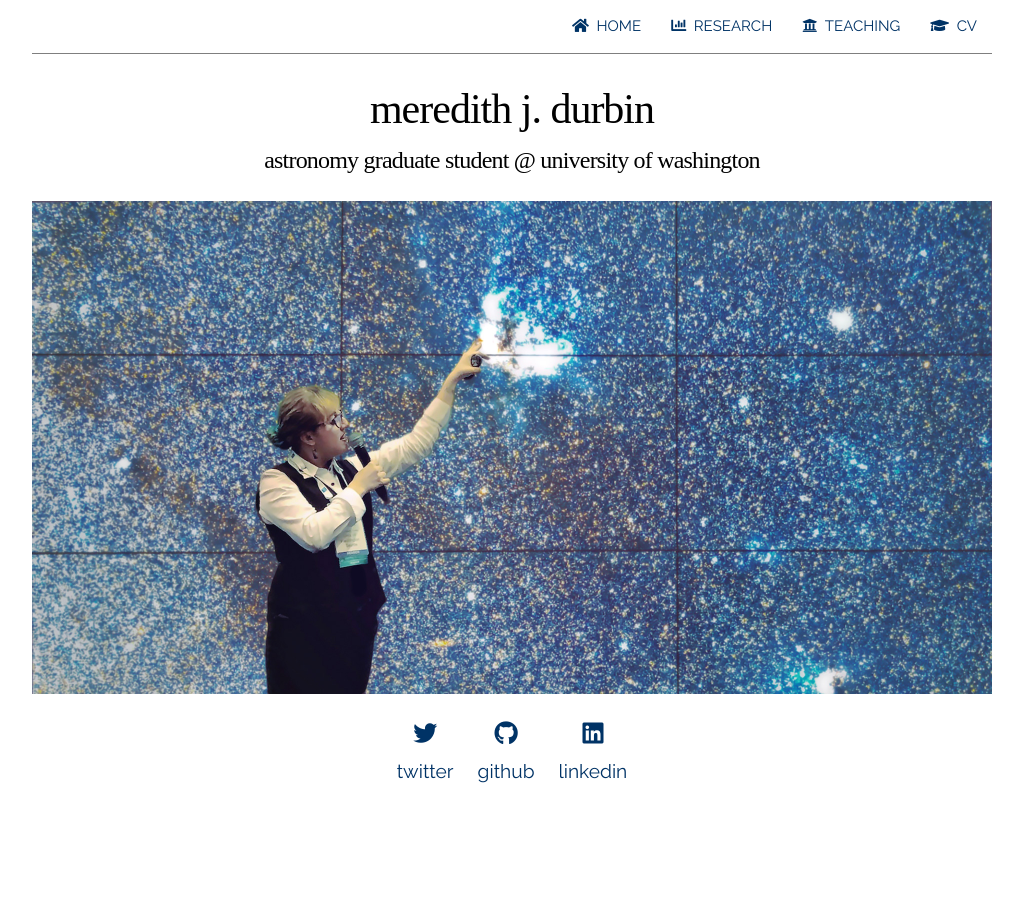
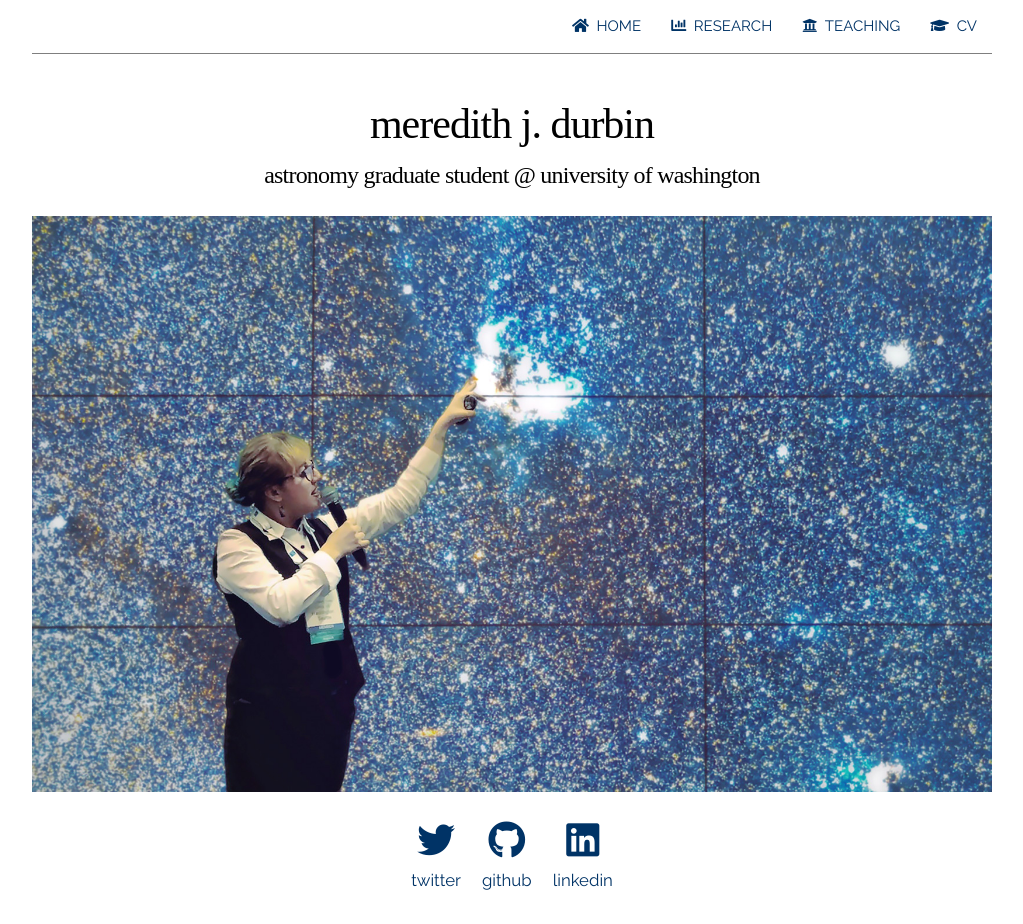
Before and after one commit to meredith-durbin/meredith-durbin, a Jekyll site: the page built from index.html, in a window 1280 px wide. Shown: the whole page, without its empty margins (128-1151 px from the left). Built offline with Jekyll 4.4.1, drawn with Linux system fonts in a browser that asks for light colours; nearby versions of some CDN libraries; some web fonts are replaced; before the commit the page ends 900 px from its top, so only the background shows below that.

Commit message:
i hate css

```diff
--- a/_layouts/home.html
+++ b/_layouts/home.html
@@ -2,6 +2,8 @@
 layout: base
 ---
 
+<div class="row">
+  <div class="twelve columns">
     <nav role="navigation">
       <label for="show-menu" class="show-menu"><i class="fas fa-bars" aria-hidden="true"></i>&nbsp;&nbsp;Menu</label>
       <input type="checkbox" id="show-menu" role="button">
@@ -10,9 +12,9 @@
         <li><a href="/research"><i class="fas fa-chart-bar" aria-hidden="true"></i>&nbsp;&nbsp;Research</a></li>
         <li><a href="/teaching"><i class="fas fa-university" aria-hidden="true"></i>&nbsp;&nbsp;Teaching</a></li>
         <li><a href="/cv"><i class="fas fa-graduation-cap" aria-hidden="true"></i>&nbsp;&nbsp;CV</a></li>
-    <!-- <li><a href="/contact"><i class="fas fa-envelope" aria-hidden="true"></i>&nbsp;&nbsp;Contact</a></li> -->
-    <!-- <li><a href="/about"><i class="fa fa-user" aria-hidden="true"></i>&nbsp;&nbsp;About</a></li> -->
       </ul>
     </nav>
+  </div>
+</div>
 
   {{ content }}
--- a/css/custom.css
+++ b/css/custom.css
@@ -1,6 +1,9 @@
+html {
+  overflow-y: scroll;
+}
 html, body {
   width:100%;
-  height: 100%;
+  min-height: 100%;
 }
 b {
   font-weight:700;
@@ -12,8 +15,6 @@
   text-align:center;
 }
 nav {
-  position:relative;
-  top:0;
   width:100%;
   z-index:1000;
   margin:0;
@@ -51,12 +52,12 @@
   padding-left: 1em;
   text-indent: -1em;
 }
-i.fas, i.far {
+i.fas, i.far, i.fab {
   margin:0;
   padding:0;
 }
 div.contact {
-  font-size:1.6em;
+  font-size:140%;
   text-align:center;
   display: -webkit-box;      /* OLD - iOS 6-, Safari 3.1-6 */
   display: -moz-box;         /* OLD - Firefox 19- (buggy but mostly works) */
@@ -69,6 +70,9 @@
 div.contact a {
   text-decoration:none;
   margin:0 0.5em;
+}
+div.contact i {
+  font-size:180%;
 }
 .small {
   font-size:80%;
@@ -91,11 +95,9 @@
   text-align: center;
   font-style: italic;
 }
-
 .figure img {
   outline:1px solid #222;
 }
-
 @media (min-width:550px) {
   .figure.u-pull-right {
     padding-left:1em;
@@ -104,45 +106,52 @@
     padding-right:1em;
   }
 }
-
-/*Create a horizontal list with spacing*/
 #menu li {
   display:inline-block;
   float: right;
   margin:0;
 }
-
-/*Style for menu links*/
 #menu li a {
   display:inline-block;
   text-decoration: none;
   text-align: center;
   margin:1em;
 }
-
-/*Style 'show menu' label button and hide it by default*/
 .show-menu {
   text-align: right;
-  padding: 10px 0;
+  padding: 1em 0;
   margin:0;
   margin-right:20px;
   display: none;
   text-transform:uppercase;
 }
-
-/*Hide checkbox*/
 input#show-menu{
     display: none;
 }
 
-img {
-  max-width:100%;
+.profile-img {
+  overflow:hidden;
+  width:100%;
+  height:0;
+  background: url("/img/me/hyperwall.jpg") no-repeat;
+  margin-bottom:1em;
+  background-size: cover;
 }
-
-/*Responsive Styles*/
-
-@media (max-width : 549px){
-  /*Make dropdown links appear inline*/
+@media (max-width : 749px) {
+  .profile-img {
+    height:350px;
+    padding-bottom:0;
+    background-position:33% 0%;
+  }
+}@media (min-width : 750px) {
+  .profile-img {
+    max-width:960px;
+    padding-bottom:60%;
+    margin-bottom:1em;
+    background-position:bottom center;
+  }
+}
+@media (max-width : 749px){
   nav {
     display:block;
   }
@@ -150,24 +159,21 @@
     display: none;
     width:100%;
   }
-  /*Create vertical spacing*/
   #menu li {
-    border-top:1px solid #000;
+    border-top:1px solid rgba(0,0,0,0.5);
   }
-  /*Make all menu links full width*/
+  #menu li:last-child {
+    border-bottom:1px solid rgba(0,0,0,0.5);
+    margin-bottom:-1rem;
+  }
   #menu li, #menu li a {
     width: 100%;
     background:#fff;
     margin-left:0;
   }
-  #menu li a:last-child {
-    margin-right:0;
-  }
-  /*Display 'show menu' link*/
   .show-menu {
     display:block;
   }
-  /*Show menu when invisible checkbox is checked*/
   input#show-menu:checked ~ #menu{
       display: inline-block;
   }
--- a/index.html
+++ b/index.html
@@ -11,7 +11,8 @@
 </div>
 <div class="row">
 	<div class="twelve columns">
-	    <img src="/img/me/hyperwall.jpg">
+        <div class="profile-img">
+        </div>
 	</div>
 </div>
 	<div class="contact">
--- a/research.html
+++ b/research.html
@@ -8,7 +8,6 @@
         <h2>My Research</h2>
     </div>
 </div>
-
 <div class="row">
     <div class="twelve columns">
         <h5 class="center">Current Work</h5>
```
Lines whose indentation alone changed are shown as unchanged.
